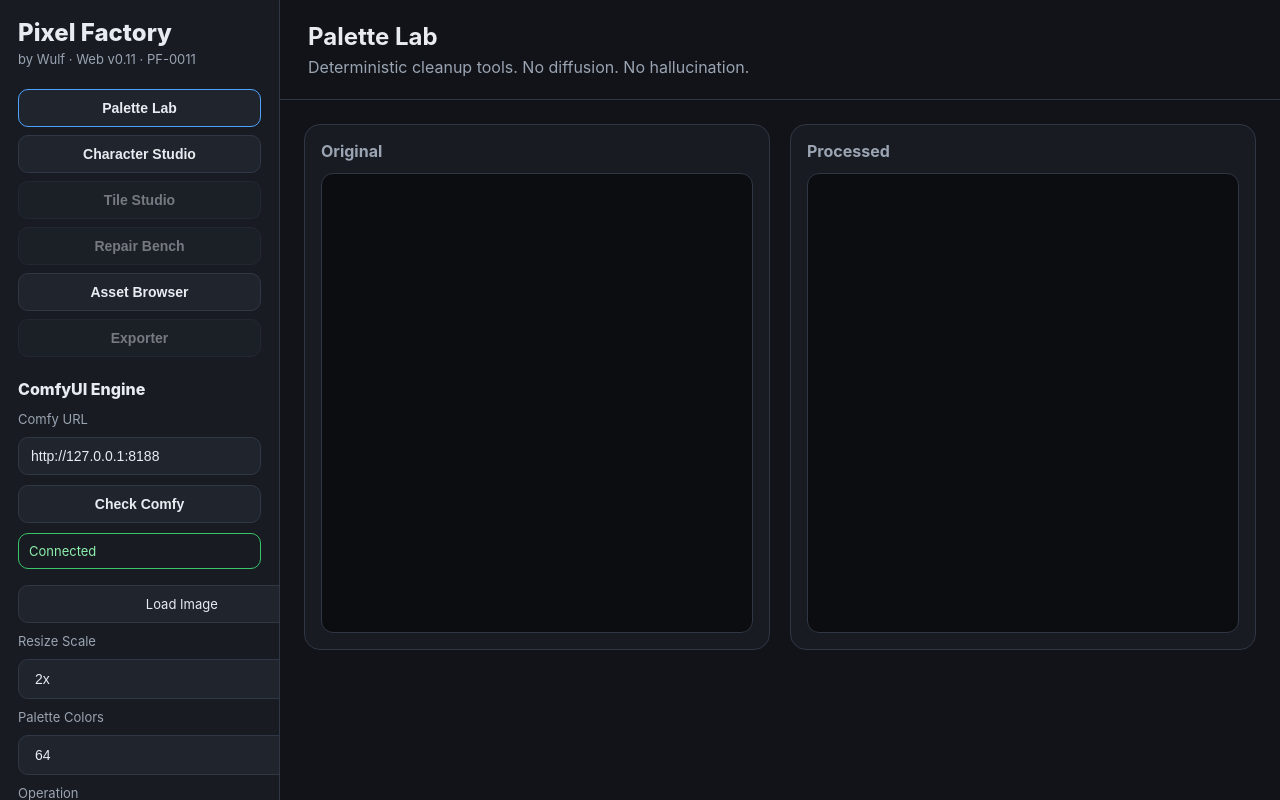
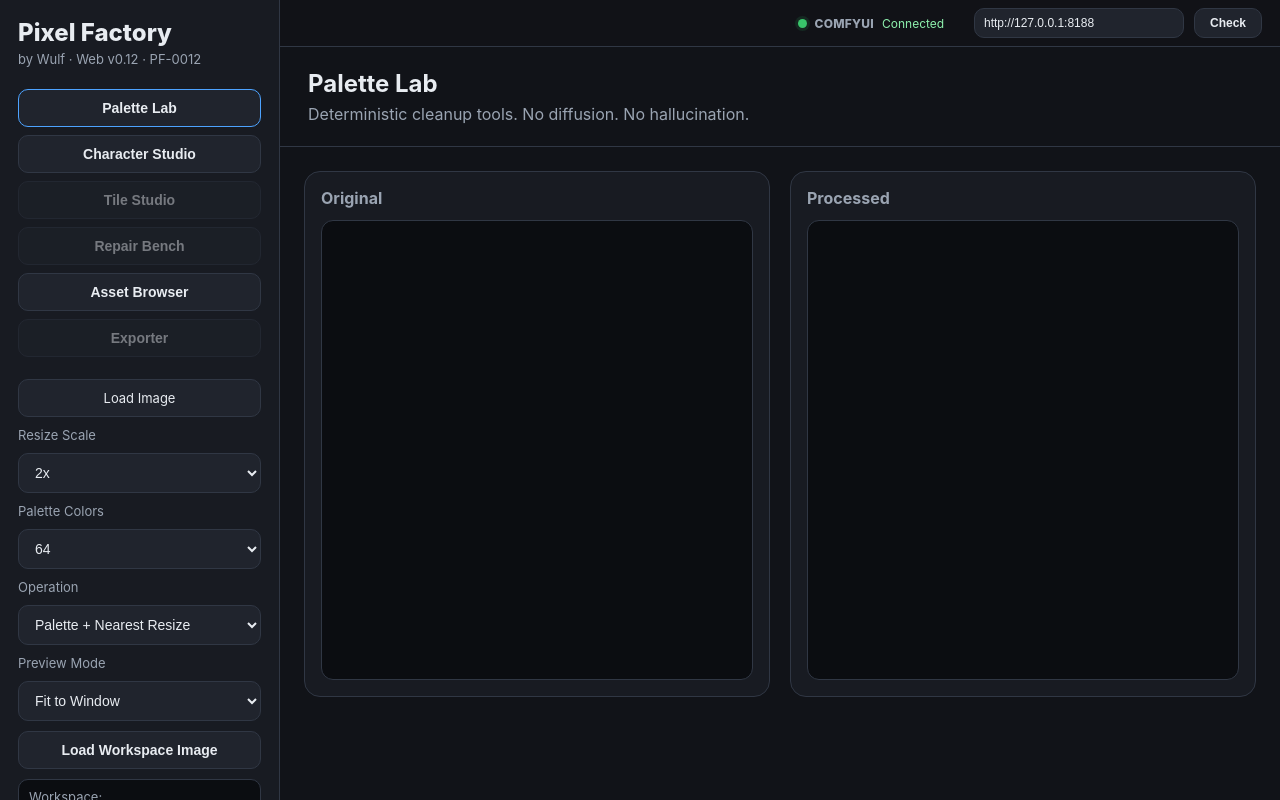
Before and after one commit to ImTheWulf/PixelFactory, a FastAPI app: page / in a window 1280 px wide. Run offline with FastAPI, Linux system fonts and the light colour scheme; data that the repository does not hold is empty; some libraries are stand-ins or nearby versions.

Commit message:
PF-0012 Polish layout and asset filters

```diff
--- a/PixelFactory-Projects/default/metadata/20260702_022733_93a5e100.json
+++ b/PixelFactory-Projects/default/metadata/20260702_022733_93a5e100.json
@@ -27,5 +27,9 @@
     "pixel-art",
     "flux",
     "default"
-  ]
+  ],
+  "active_image_path": "Incoming/Characters/20260702_022733_93a5e100.png",
+  "project_root": "C:/Users/Owner/Downloads/PixelFactory/PixelFactory-Projects/default",
+  "favorite": true,
+  "updated": "2026-07-02T02:53:01"
 }
--- a/PixelFactory-Web/backend/main.py
+++ b/PixelFactory-Web/backend/main.py
@@ -37,7 +37,7 @@ engine_service = EngineService()
 asset_service = AssetService(PROJECT_ROOT)
 workspace_service = WorkspaceService(PROJECT_ROOT)
 
-app = FastAPI(title="Pixel Factory by Wulf", version="0.11-pf0011-generation-settings")
+app = FastAPI(title="Pixel Factory by Wulf", version="0.12-pf0012-ui-layout-polish")
 app.mount("/static", StaticFiles(directory=str(STATIC)), name="static")
 
 
@@ -48,7 +48,7 @@ def index() -> str:
 
 @app.get("/api/health")
 def health() -> dict[str, str]:
-    return {"status": "ok", "app": "Pixel Factory Web", "version": "0.11", "milestone": "PF-0011 Generation Settings Fix"}
+    return {"status": "ok", "app": "Pixel Factory Web", "version": "0.12", "milestone": "PF-0012 UI Layout + Asset Filter Polish"}
 
 
 def _read_image(data: bytes) -> Image.Image:
@@ -254,8 +254,8 @@ def generate_character(req: CharacterGenerateRequest) -> dict:
 
 
 @app.get("/api/assets")
-def list_assets(status: str | None = None, asset_type: str | None = None) -> dict:
-    assets = asset_service.list(status=status, asset_type=asset_type)
+def list_assets(status: str | None = None, asset_type: str | None = None, favorite: bool = False) -> dict:
+    assets = asset_service.list(status=status, asset_type=asset_type, favorite=favorite)
     return {"ok": True, "count": len(assets), "assets": assets}
 
 
--- a/PixelFactory-Web/backend/services/asset_service.py
+++ b/PixelFactory-Web/backend/services/asset_service.py
@@ -72,7 +72,7 @@ class AssetService:
         meta["project_root"] = self.project_root.as_posix()
         return meta
 
-    def list(self, status: str | None = None, asset_type: str | None = None) -> list[dict[str, Any]]:
+    def list(self, status: str | None = None, asset_type: str | None = None, favorite: bool = False) -> list[dict[str, Any]]:
         assets: list[dict[str, Any]] = []
         for path in sorted(self.metadata.glob("*.json"), reverse=True):
             try:
@@ -80,6 +80,8 @@ class AssetService:
             except Exception:
                 continue
             if status and meta.get("status") != status:
+                continue
+            if favorite and not bool(meta.get("favorite")):
                 continue
             if asset_type and meta.get("type") != asset_type:
                 continue
--- a/PixelFactory-Web/frontend/static/styles.css
+++ b/PixelFactory-Web/frontend/static/styles.css
@@ -26,7 +26,8 @@ body {
   background: var(--panel);
   border-right: 1px solid var(--border);
   padding: 18px;
-  overflow: auto;
+  overflow-y: auto;
+  overflow-x: hidden;
 }
 
 .brand { font-size: 24px; font-weight: 800; }
@@ -686,3 +687,94 @@ textarea {
   opacity: 0.85;
   cursor: default;
 }
+
+
+/* PF-0012 UI layout + asset filter polish */
+.global-engine-bar {
+  position: sticky;
+  top: 0;
+  z-index: 20;
+  min-height: 44px;
+  display: flex;
+  align-items: center;
+  justify-content: flex-end;
+  gap: 10px;
+  padding: 8px 18px;
+  border-bottom: 1px solid var(--border);
+  background: rgba(17, 19, 24, .94);
+  backdrop-filter: blur(8px);
+}
+.engine-chip {
+  display: flex;
+  align-items: center;
+  gap: 8px;
+  min-width: 0;
+}
+.engine-dot {
+  width: 9px;
+  height: 9px;
+  border-radius: 999px;
+  background: #b64b4b;
+  box-shadow: 0 0 0 3px rgba(182, 75, 75, .12);
+}
+.engine-chip:has(.engine-status.connected) .engine-dot {
+  background: #39c46b;
+  box-shadow: 0 0 0 3px rgba(57, 196, 107, .12);
+}
+.engine-label {
+  color: var(--muted);
+  font-size: 12px;
+  font-weight: 800;
+  letter-spacing: .02em;
+  text-transform: uppercase;
+}
+.global-engine-bar .engine-status {
+  border: 0;
+  padding: 0;
+  background: transparent;
+  font-size: 12px;
+  min-width: 82px;
+}
+.engine-url {
+  width: 210px;
+  max-width: 24vw;
+  height: 30px;
+  padding: 6px 9px;
+  font-size: 12px;
+}
+.engine-check-btn {
+  width: auto;
+  min-width: 68px;
+  height: 30px;
+  padding: 6px 10px;
+  font-size: 12px;
+}
+.panel, .view-controls, .workspace-status, .status {
+  min-width: 0;
+}
+.workspace-status, .status {
+  overflow-wrap: anywhere;
+}
+.asset-favorite-badge {
+  left: auto;
+  right: 8px;
+  top: 8px;
+}
+.asset-status-badge {
+  max-width: calc(100% - 52px);
+  white-space: nowrap;
+}
+.asset-thumb-zoom {
+  z-index: 3;
+}
+.asset-status-badge, .asset-favorite-badge {
+  z-index: 2;
+}
+.asset-list-card > h2::after {
+  content: "";
+}
+@media (max-width: 980px) {
+  .app-shell { grid-template-columns: 240px 1fr; }
+  .engine-url { width: 160px; }
+  .asset-layout { grid-template-columns: 1fr; }
+}
--- a/PixelFactory-Web/frontend/templates/index.html
+++ b/PixelFactory-Web/frontend/templates/index.html
@@ -10,7 +10,7 @@
   <div class="app-shell">
     <aside class="sidebar">
       <div class="brand">Pixel Factory</div>
-      <div class="subtitle">by Wulf · Web v0.11 · PF-0011</div>
+      <div class="subtitle">by Wulf · Web v0.12 · PF-0012</div>
 
       <nav class="nav">
         <button class="nav-btn active" data-view="palette">Palette Lab</button>
@@ -21,13 +21,6 @@
         <button class="nav-btn disabled">Exporter</button>
       </nav>
 
-      <section class="panel">
-        <div class="panel-title">ComfyUI Engine</div>
-        <label>Comfy URL</label>
-        <input id="comfyUrl" type="text" value="http://127.0.0.1:8188" />
-        <button id="checkComfyBtn">Check Comfy</button>
-        <div id="comfyStatus" class="engine-status disconnected">Disconnected</div>
-      </section>
 
       <section id="paletteControls" class="panel view-controls">
         <label class="file-label">
@@ -119,6 +112,7 @@
           <option value="">All assets</option>
           <option value="incoming" selected>Incoming</option>
           <option value="accepted">Accepted</option>
+          <option value="favorite">Favorites</option>
         </select>
         <button id="refreshAssetsBtn">Refresh Assets</button>
       </section>
@@ -127,6 +121,16 @@
     </aside>
 
     <main class="workspace">
+      <div class="global-engine-bar">
+        <div class="engine-chip">
+          <span class="engine-dot" aria-hidden="true"></span>
+          <span class="engine-label">ComfyUI</span>
+          <div id="comfyStatus" class="engine-status disconnected">Disconnected</div>
+        </div>
+        <input id="comfyUrl" class="engine-url" type="text" value="http://127.0.0.1:8188" aria-label="ComfyUI URL" />
+        <button id="checkComfyBtn" class="engine-check-btn">Check</button>
+      </div>
+
       <section id="paletteView" class="view active">
         <header class="topbar">
           <h1>Palette Lab</h1>
@@ -170,7 +174,7 @@
 
       <section id="assetsView" class="view">
         <header class="topbar">
-          <h1>Asset Browser</h1>
+          <h1 id="assetBrowserTitle">Asset Browser</h1>
           <p>Generated images become assets. Accept, set workspace, send to Palette Lab, download, or delete.</p>
         </header>
 
```
Also changed, not shown: PixelFactory-Docs/Issues/PF-0012.md (added, +12 -0 lines), PixelFactory-Web/frontend/static/app.js (+23 -3 lines), CHANGELOG.md.
